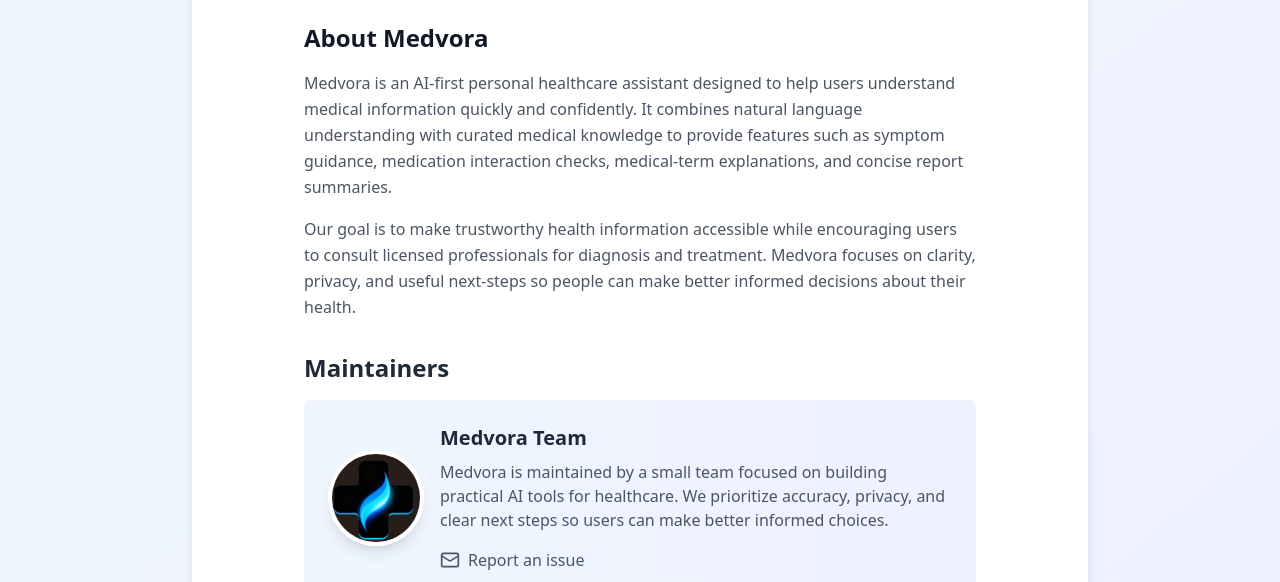
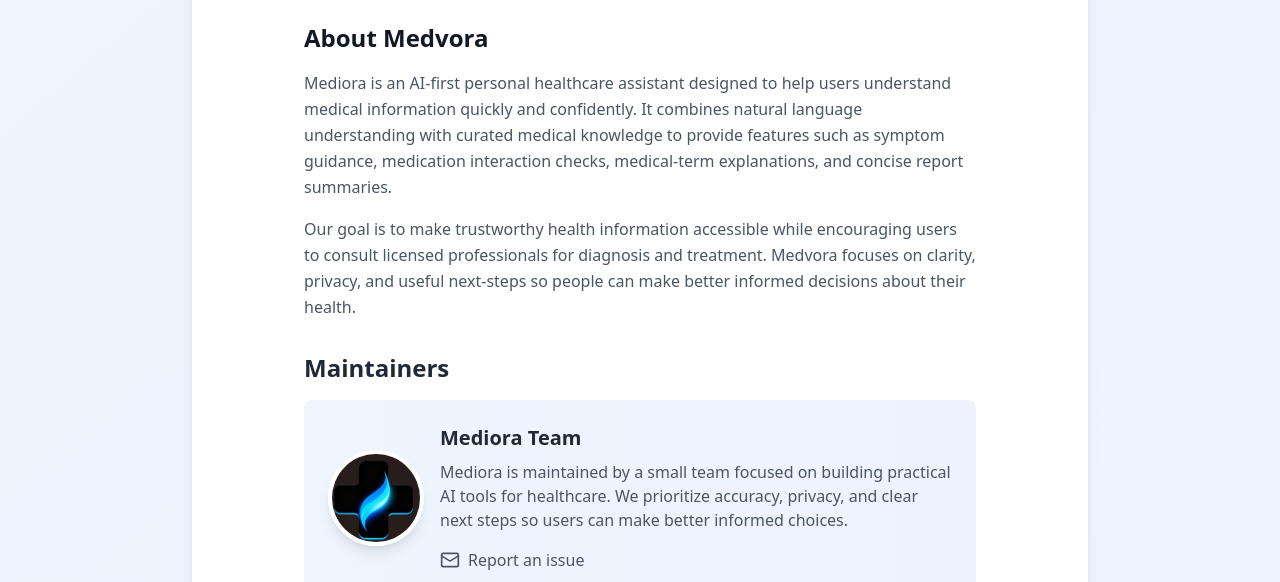
Before and after one commit to aryan007-bot/Mediora, a React (Vite) app: page /about in a window 1280 px wide. Shown: the part 138-720 px from the top of the page. Built offline with nearby package versions, Linux system fonts and the light colour scheme; no server answers.

Commit message:
Update About page text and contact

```diff
--- a/src/components/About.tsx
+++ b/src/components/About.tsx
@@ -12,7 +12,7 @@
         <section className="prose prose-blue max-w-none">
           <h3 className="text-2xl font-semibold text-gray-800 dark:text-gray-200 mb-3">About Medvora</h3>
           <p className="text-gray-600 dark:text-gray-400">
-            Medvora is an AI-first personal healthcare assistant designed to help users understand medical information quickly and confidently. It combines natural language understanding with curated medical knowledge to provide features such as symptom guidance, medication interaction checks, medical-term explanations, and concise report summaries.
+            Mediora is an AI-first personal healthcare assistant designed to help users understand medical information quickly and confidently. It combines natural language understanding with curated medical knowledge to provide features such as symptom guidance, medication interaction checks, medical-term explanations, and concise report summaries.
           </p>
           <p className="text-gray-600 dark:text-gray-400">
             Our goal is to make trustworthy health information accessible while encouraging users to consult licensed professionals for diagnosis and treatment. Medvora focuses on clarity, privacy, and useful next-steps so people can make better informed decisions about their health.
@@ -29,9 +29,9 @@
                 className="w-24 h-24 rounded-full object-cover border-4 border-white dark:border-gray-700 shadow-lg"
               />
               <div>
-                <h4 className="text-xl font-bold text-gray-800 dark:text-gray-200">Medvora Team</h4>
+                <h4 className="text-xl font-bold text-gray-800 dark:text-gray-200">Mediora Team</h4>
                 <p className="text-gray-600 dark:text-gray-400 mt-2">
-                  Medvora is maintained by a small team focused on building practical AI tools for healthcare. We prioritize accuracy, privacy, and clear next steps so users can make better informed choices.
+                  Mediora is maintained by a small team focused on building practical AI tools for healthcare. We prioritize accuracy, privacy, and clear next steps so users can make better informed choices.
                 </p>
                 <div className="flex flex-wrap gap-4 mt-4">
                   <a
```
